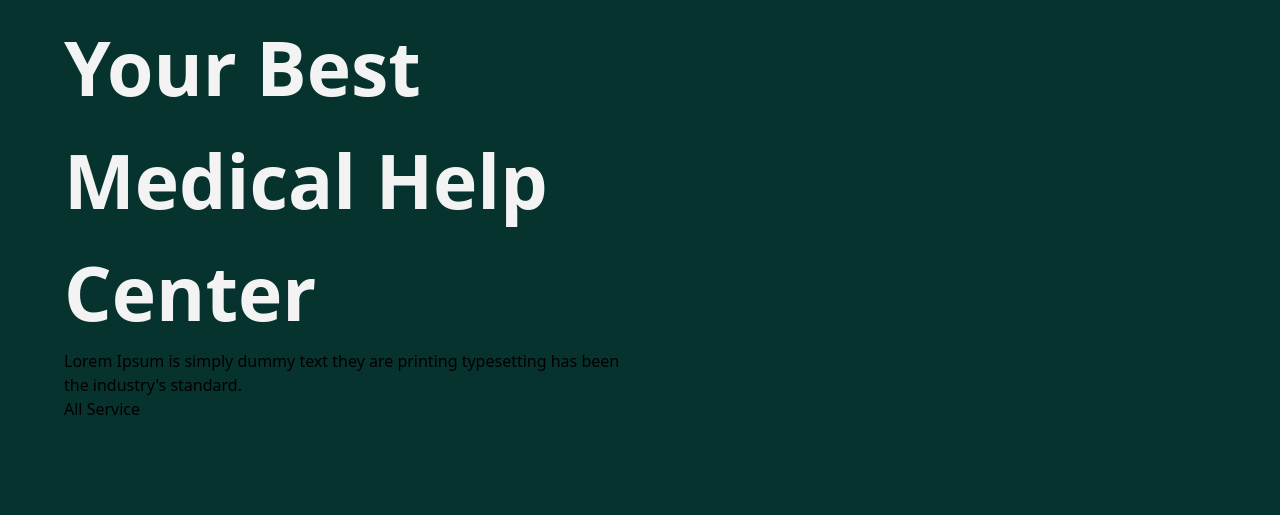
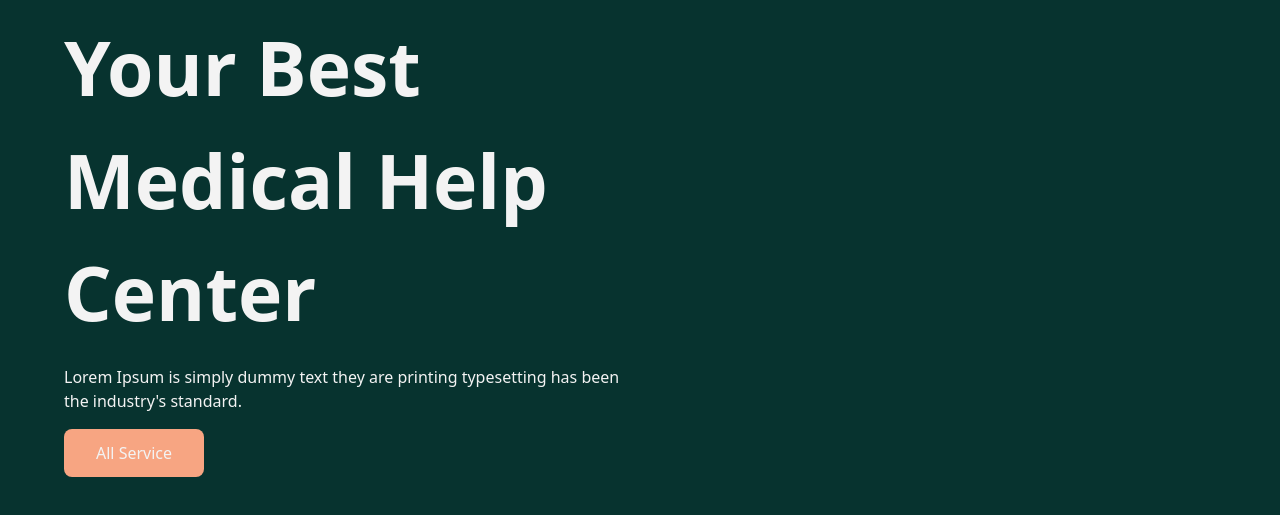
Before and after one commit to MosaddekHossen/Doctor-H, a website: page index.html in a window 1280 px wide. Shown: the part 117-632 px from the top of the page. Drawn offline with Linux system fonts and the light colour scheme.

Commit message:
Update file

```diff
--- a/index.html
+++ b/index.html
@@ -61,11 +61,15 @@
             >
               Your Best Medical Help Center
             </h1>
-            <p>
+            <p class="text-[#F3F3F3] text-center md:text-left py-4">
               Lorem Ipsum is simply dummy text they are printing typesetting has
               been the industry's standard.
             </p>
-            <button>All Service</button>
+            <div class="text-[#F3F3F3] text-center md:text-left">
+              <button class="bg-[#F7A582] py-3 px-8 rounded-lg">
+                All Service
+              </button>
+            </div>
           </div>
           <div class="flex-1"></div>
         </div>
```
Also changed, not shown: output.css.
